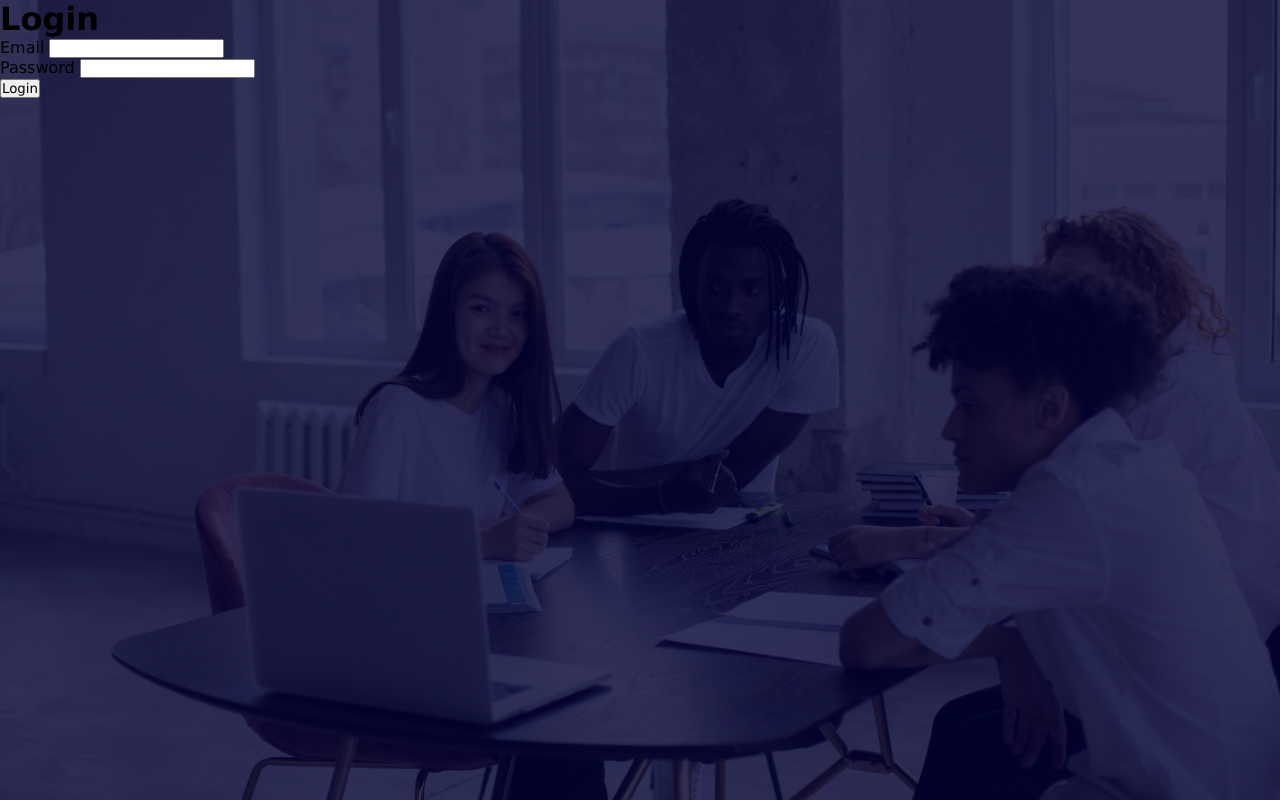
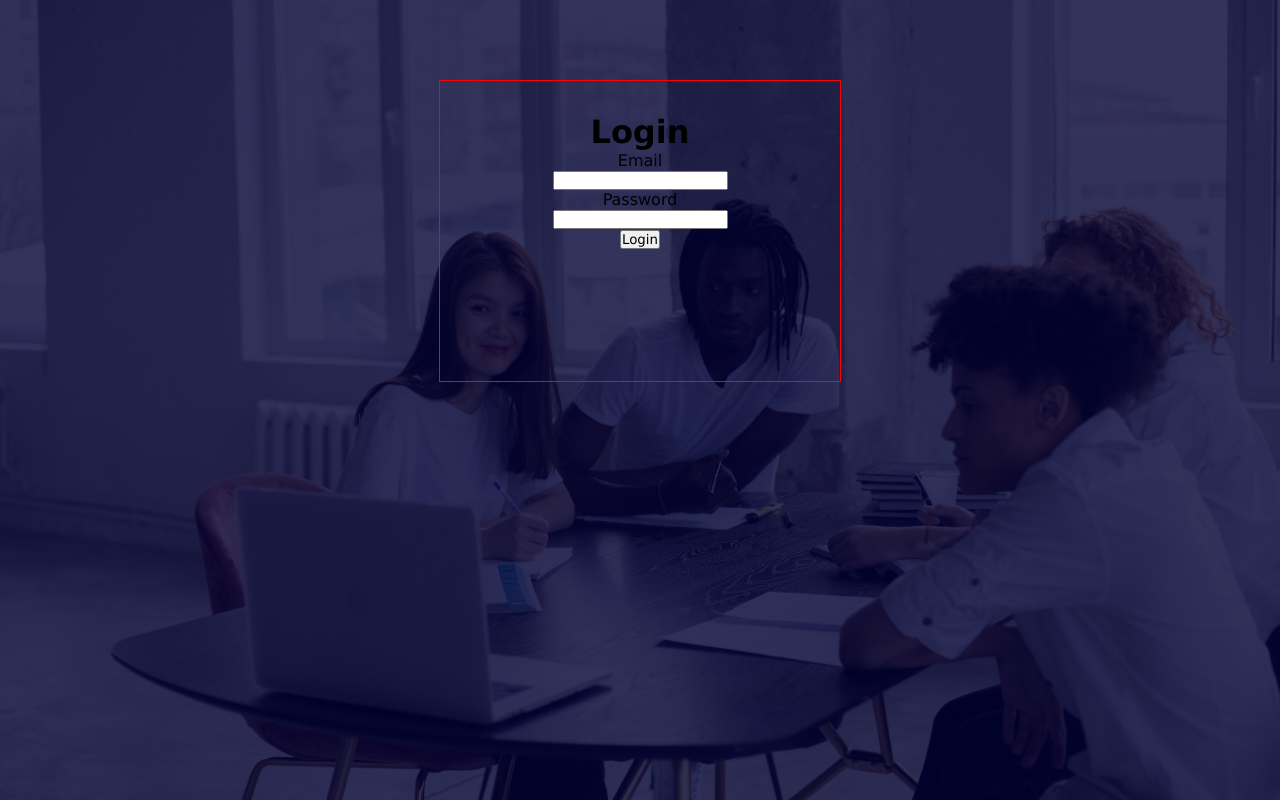
Before and after one commit to EmmaAtom00/SEWMP, a Flask app: page /login in a window 1280 px wide. Shown: the part 43-843 px from the top of the page. Run offline with Flask 3, Linux system fonts and the light colour scheme.

Commit message:
login page

```diff
--- a/myApp/static/css/login.css
+++ b/myApp/static/css/login.css
@@ -4,9 +4,17 @@
     height: 100vh;
     background-position: center;
     background-size: cover;
-    position: relative;
+    position: absolute;
+}
+
+.form-container {
+    width: 400px;
+    height: 300px;
+    margin: 10vh auto;
+    text-align: center;
+    border: 1px solid red;
 }
 
 .form-box {
-    margin: auto;
+    padding: 2em;
 }
--- a/myApp/templates/login.html
+++ b/myApp/templates/login.html
@@ -4,15 +4,17 @@
 <div class="container">
     <div class="form-container">
 
-    <form action="" method="POST">
+    <form action="" method="POST" class="form-box">
 	    <h1>Login</h1>
         <div class="email">
             {{ form.email.label }}
+            <br>
             {{ form.email() }}
         </div>
 
         <div class="password">
             {{ form.password.label }}
+            <br>
             {{ form.password() }}
         </div>
 
```
